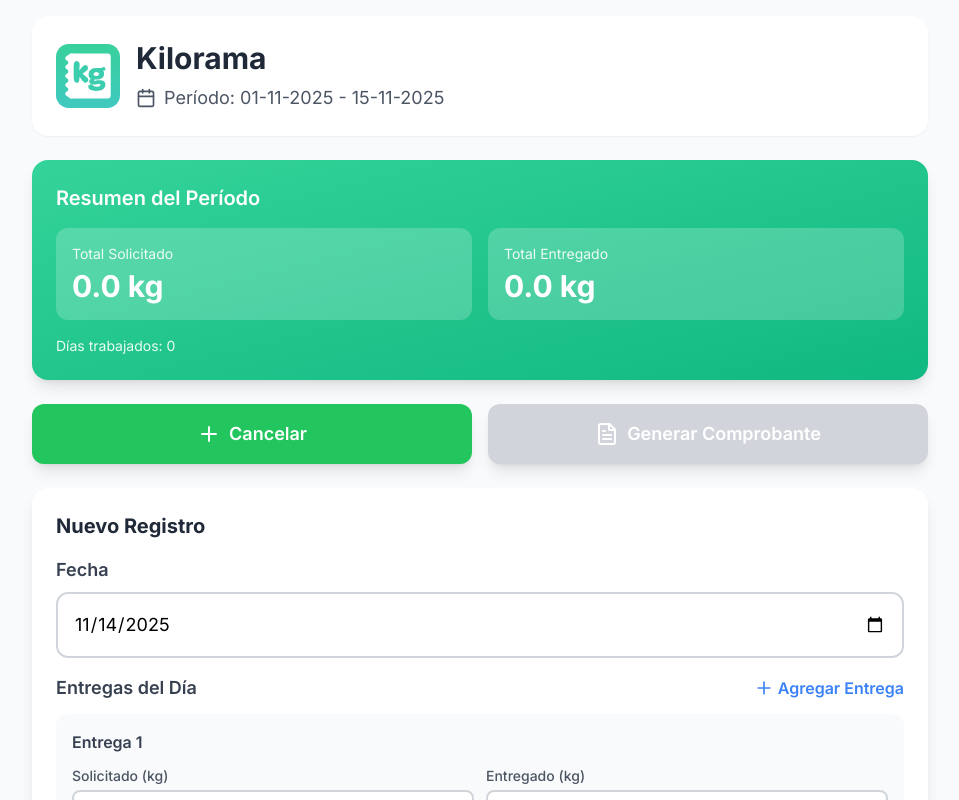
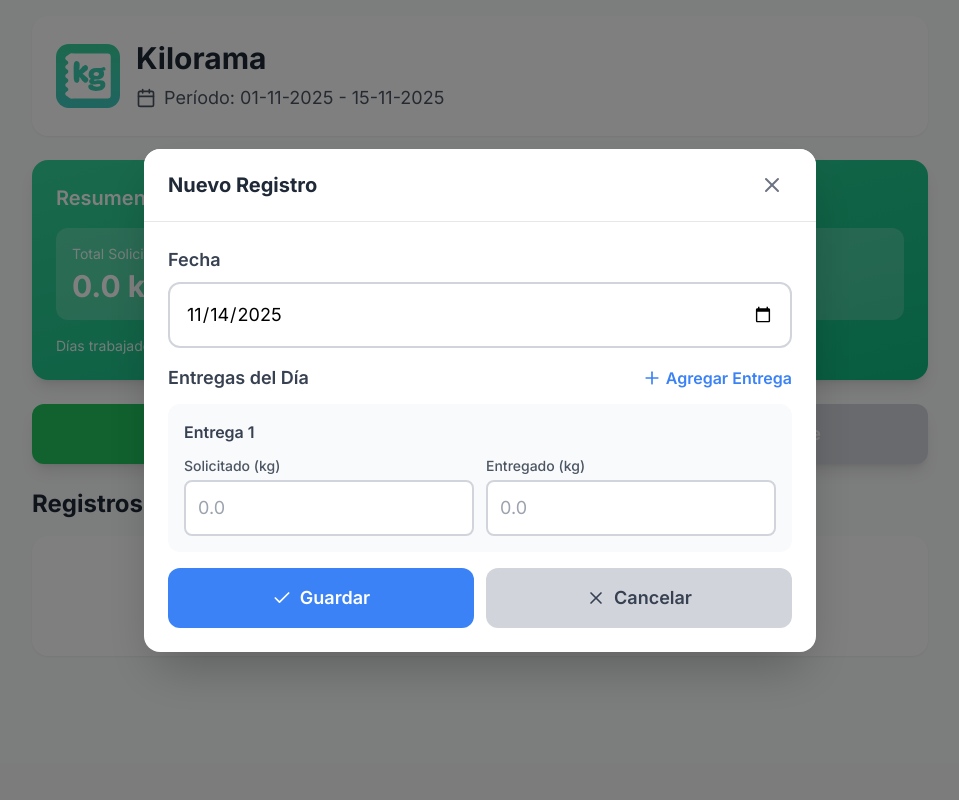
Before and after one commit to BerakaStudio/kilorama, a React (Vite) app: page / in a window 1280 px wide. Both pictures are taken after a click on the button "Nuevo Registro". Shown: the top 800 px of the page, without its empty margins (160-1119 px from the left). Built offline with nearby package versions, Linux system fonts and the light colour scheme.

Commit message:
Modal Edición de Registros

```diff
--- a/src/App.jsx
+++ b/src/App.jsx
@@ -4,6 +4,7 @@ import Header from './components/Header';
 import Summary from './components/Summary';
 import EntryForm from './components/EntryForm';
 import EntryList from './components/EntryList';
+import Modal from './components/Modal';
 import { storage } from './utils/storage';
 import { generatePDF } from './utils/pdfGenerator';
 
@@ -173,11 +174,11 @@ export default function App() {
 
         <div className="grid grid-cols-2 gap-4 mb-6">
           <button
-            onClick={() => setShowForm(!showForm)}
+            onClick={() => setShowForm(true)}
             className="bg-green-500 hover:bg-green-600 text-white rounded-xl p-4 flex items-center justify-center gap-2 text-lg font-semibold shadow-lg transition-colors"
           >
             <Plus className="w-6 h-6" />
-            {showForm ? 'Cancelar' : 'Nuevo Registro'}
+            Nuevo Registro
           </button>
           <button
             onClick={handleGeneratePDF}
@@ -189,7 +190,11 @@ export default function App() {
           </button>
         </div>
 
-        {showForm && (
+        <Modal
+          isOpen={showForm}
+          onClose={resetForm}
+          title={editingId ? 'Editar Registro' : 'Nuevo Registro'}
+        >
           <EntryForm
             formData={formData}
             setFormData={setFormData}
@@ -197,7 +202,7 @@ export default function App() {
             onCancel={resetForm}
             isEditing={!!editingId}
           />
-        )}
+        </Modal>
 
         <div className="space-y-4">
           <h2 className="text-2xl font-bold text-gray-800">
--- a/src/components/EntryForm.jsx
+++ b/src/components/EntryForm.jsx
@@ -31,11 +31,7 @@ export default function EntryForm({
   };
 
   return (
-    <div className="bg-white rounded-2xl shadow-lg p-6 mb-6">
-      <h3 className="text-xl font-bold text-gray-800 mb-4">
-        {isEditing ? 'Editar Registro' : 'Nuevo Registro'}
-      </h3>
-
+    <div>
       <div className="mb-4">
         <label className="block text-lg font-semibold text-gray-700 mb-2">
           Fecha
--- /dev/null
+++ b/src/components/Modal.jsx
@@ -0,0 +1,42 @@
+import React, { useEffect } from 'react';
+import { X } from 'lucide-react';
+
+export default function Modal({ isOpen, onClose, title, children }) {
+  useEffect(() => {
+    if (isOpen) {
+      document.body.style.overflow = 'hidden';
+    } else {
+      document.body.style.overflow = 'unset';
+    }
+    return () => {
+      document.body.style.overflow = 'unset';
+    };
+  }, [isOpen]);
+
+  if (!isOpen) return null;
+
+  return (
+    <div className="fixed inset-0 z-50 overflow-y-auto">
+      <div className="flex min-h-full items-center justify-center p-4">
+        <div
+          className="fixed inset-0 bg-black/50 transition-opacity"
+          onClick={onClose}
+        />
+        <div className="relative bg-white rounded-2xl shadow-2xl w-full max-w-2xl max-h-[90vh] overflow-y-auto">
+          <div className="sticky top-0 bg-white border-b border-gray-200 px-6 py-4 flex justify-between items-center rounded-t-2xl z-10">
+            <h3 className="text-xl font-bold text-gray-800">{title}</h3>
+            <button
+              onClick={onClose}
+              className="p-2 hover:bg-gray-100 rounded-lg transition-colors"
+            >
+              <X className="w-6 h-6 text-gray-500" />
+            </button>
+          </div>
+          <div className="p-6">
+            {children}
+          </div>
+        </div>
+      </div>
+    </div>
+  );
+}
```
